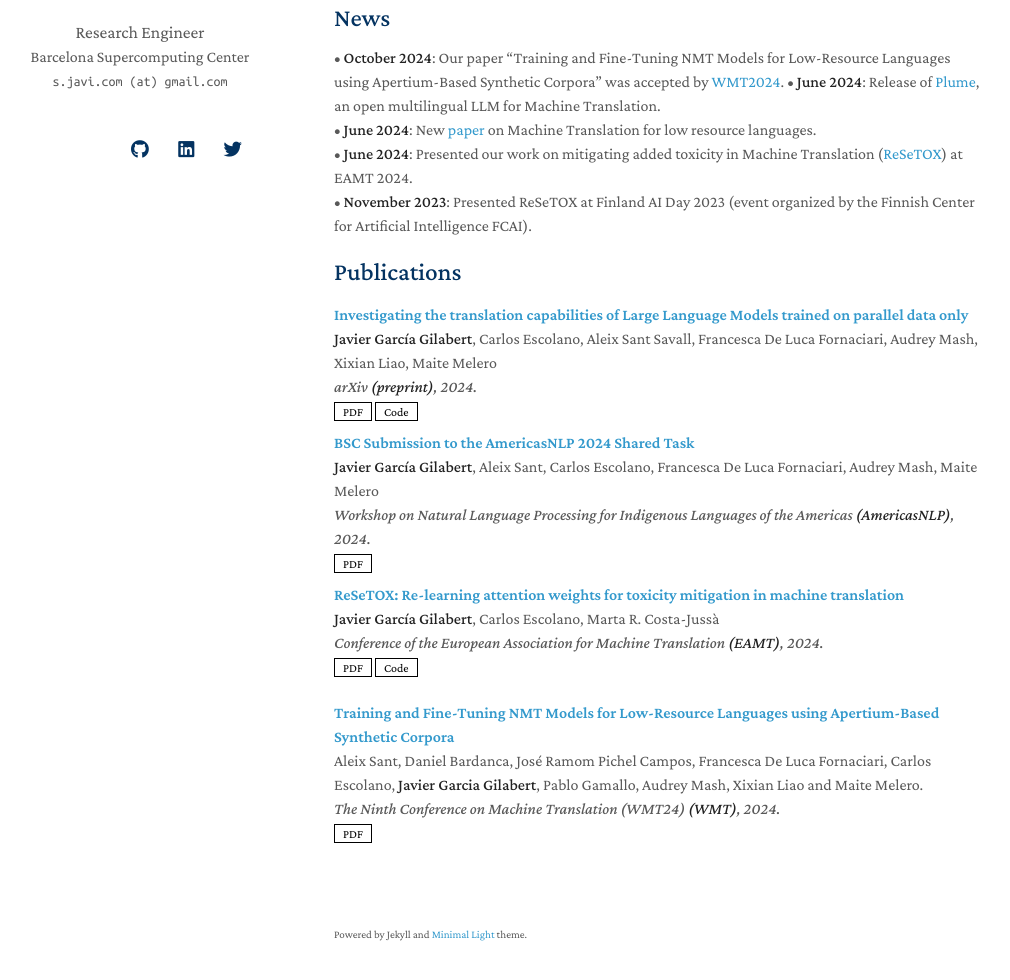
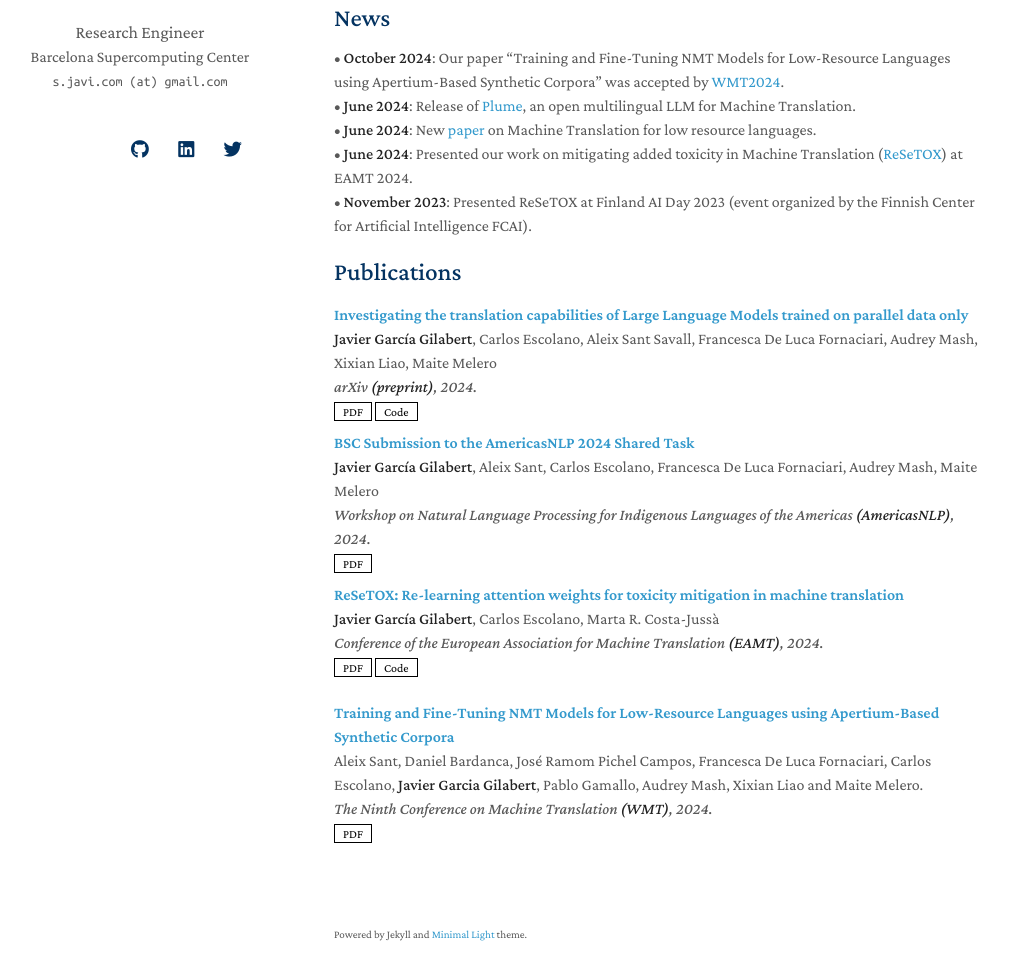
Before and after one commit to JAVI897/JAVI897.github.io, a Jekyll site: the page built from index.md, in a window 1280 px wide and 1236 px high. Shown: the part 221-1201 px from the top of the window, without its empty margins (136-1146 px from the left). Built offline with Jekyll 4.4.1, drawn with Linux system fonts in a browser that asks for light colours; nearby versions of some CDN libraries; a style sheet for code colours, icons or effects is not loaded; our own code applies the rules of GitHub Pages for plain Markdown files.

Commit message:
up to date

```diff
--- a/_includes/publications.md
+++ b/_includes/publications.md
@@ -53,7 +53,7 @@
     <div class="title"><a href="https://www2.statmt.org/wmt24/pdf/2024.wmt-1.90.pdf"> Training and Fine-Tuning NMT Models for Low-Resource Languages using Apertium-Based Synthetic Corpora
 </a></div>
     <div class="author">Aleix Sant, Daniel Bardanca, José Ramom Pichel Campos, Francesca De Luca Fornaciari, Carlos Escolano, <strong>Javier Garcia Gilabert</strong>, Pablo Gamallo, Audrey Mash, Xixian Liao and Maite Melero. </div>
-    <div class="periodical"><em>The Ninth Conference on Machine Translation (WMT24) <strong>(WMT)</strong>, 2024.</em></div>
+    <div class="periodical"><em>The Ninth Conference on Machine Translation <strong>(WMT)</strong>, 2024.</em></div>
     <div class="links">
       <a href="https://www2.statmt.org/wmt24/pdf/2024.wmt-1.90.pdf" class="btn btn-sm z-depth-0" role="button" target="_blank" style="font-size:12px;">PDF</a>
     </div>
--- a/index.md
+++ b/index.md
@@ -8,7 +8,7 @@ I am currently a **research engineer** at the [Barcelona Supercomputing Center](
 
 
 ## News
-• **October 2024**: Our paper "Training and Fine-Tuning NMT Models for Low-Resource Languages using Apertium-Based Synthetic Corpora" was accepted by [WMT2024](https://www2.statmt.org/wmt24/pdf/2024.wmt-1.90.pdf).
+• **October 2024**: Our paper "Training and Fine-Tuning NMT Models for Low-Resource Languages using Apertium-Based Synthetic Corpora" was accepted by [WMT2024](https://www2.statmt.org/wmt24/pdf/2024.wmt-1.90.pdf). <br />
 • **June 2024**: Release of  [Plume](https://huggingface.co/projecte-aina/Plume256k), an open multilingual LLM for Machine Translation. <br />
 • **June 2024**: New [paper](https://aclanthology.org/2024.americasnlp-1.17/) on Machine Translation for low resource languages.   <br />
 • **June 2024**: Presented our work on mitigating added toxicity in Machine Translation ([ReSeTOX](https://arxiv.org/abs/2305.11761)) at EAMT 2024. <br />
```
